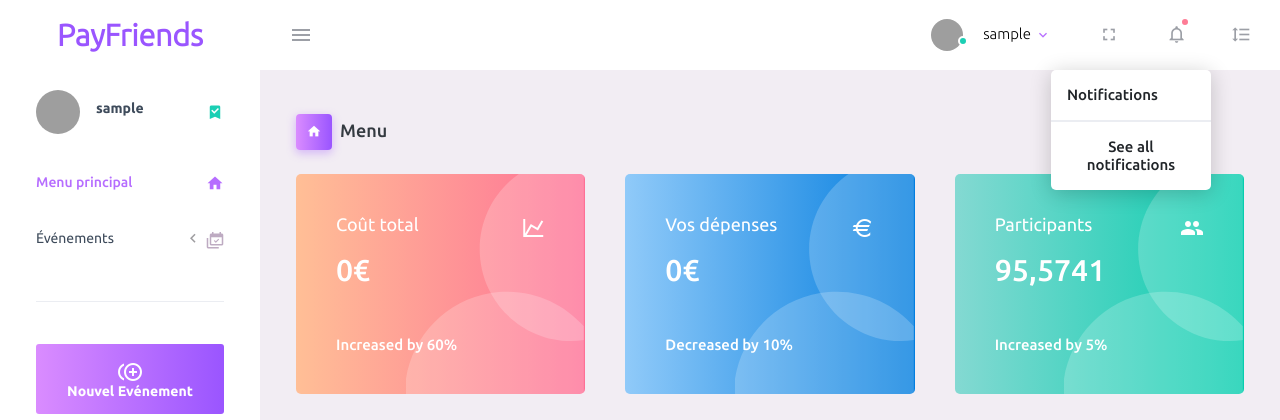
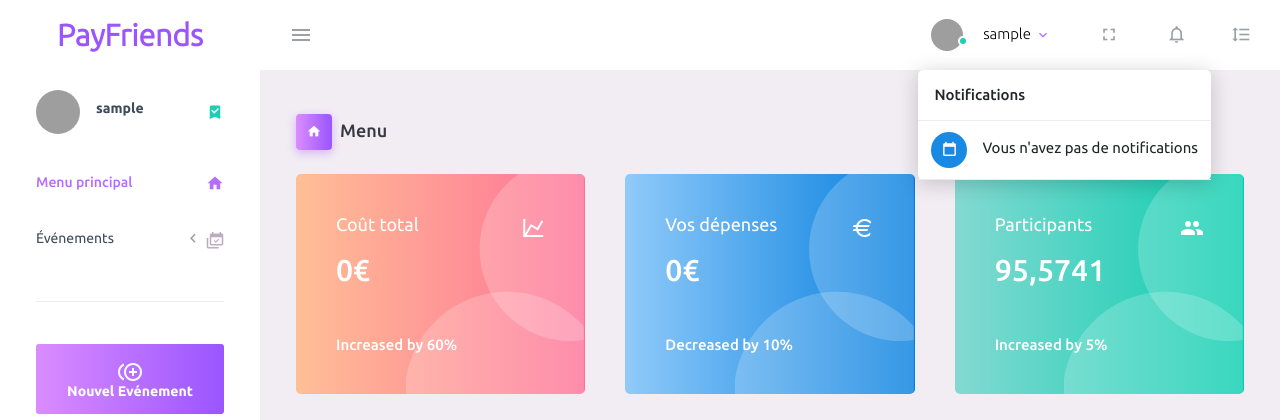
Before and after one commit to StevenK8/PayFriends, a PHP site: page / in a window 1280 px wide, after a click that opens the changed part. Shown: the top 420 px of the page. Run offline with PHP 8.4, Linux system fonts and the light colour scheme; the visitor is signed in with stand-in values (Sample User, id 1); data that the repository does not hold is empty; grey boxes are pictures that could not be loaded.

Commit message:
Ajout d'indicateur de notification

```diff
--- a/assets/js/dashboard.js
+++ b/assets/js/dashboard.js
@@ -1,6 +1,11 @@
 (function($) {
   'use strict';
   $('#invitation').modal('show');
+
+  if($('[name^="notification"]').length>0){
+    $('#notificationDropdown').append('<span class="count-symbol bg-danger"></span>');
+  }
+
   $(function() {
 
     Chart.defaults.global.legend.labels.usePointStyle = true;
--- a/index.php
+++ b/index.php
@@ -320,14 +320,14 @@
             <li class="nav-item dropdown">
               <a class="nav-link count-indicator dropdown-toggle" id="notificationDropdown" href="#" data-toggle="dropdown">
                 <i class="mdi mdi-bell-outline"></i>
-                <span class="count-symbol bg-danger"></span>
+
               </a>
               <div class="dropdown-menu dropdown-menu-right navbar-dropdown preview-list" aria-labelledby="notificationDropdown">
                 <h6 class="p-3 mb-0">Notifications</h6>
                 <div class="dropdown-divider"></div>
                 <?php
                 $sql = "SELECT e.title,e.token FROM events e,invites i WHERE i.idu like ? AND i.ide like e.id";
-
+                $i = 0;
                 if($stmt = mysqli_prepare($db, $sql)){
                   // Bind variables to the prepared statement as parameters
                   mysqli_stmt_bind_param($stmt, "i", $_SESSION["id"]);
@@ -339,8 +339,9 @@
 
                     /* fetch values */
                     while (mysqli_stmt_fetch($stmt)) {
+                      $i++;
                       echo '
-                      <a class="dropdown-item preview-item" href="https://stevenkerautret.com/PayFriends/index.php?redirect='.$tokenNotification.'">
+                      <a name="notification'.$i.'" class="dropdown-item preview-item" href="https://stevenkerautret.com/PayFriends/index.php?redirect='.$tokenNotification.'">
                         <div class="preview-thumbnail">
                           <div class="preview-icon bg-success">
                             <i class="mdi mdi-calendar"></i>
@@ -358,10 +359,21 @@
                   // Close statement
                   mysqli_stmt_close($stmt);
                 }
+                if($i==0){
+                  echo '<a class="dropdown-item preview-item">
+                  <div class="preview-thumbnail">
+                    <div class="preview-icon bg-info">
+                      <i class="mdi mdi-calendar-blank"></i>
+                    </div>
+                  </div>
+                  <div class="preview-item-content d-flex align-items-start flex-column justify-content-center">
+                    <h6 class="preview-subject font-weight-normal mb-1">Vous n\'avez pas de notifications</h6>
+                  </div>
+                </a>
+                <div class="dropdown-divider"></div>';
+                }
                 ?>
 
-                <div class="dropdown-divider"></div>
-                <h6 class="p-3 mb-0 text-center">See all notifications</h6>
               </div>
             </li>
             <li class="nav-item nav-settings d-none d-lg-block">
```
